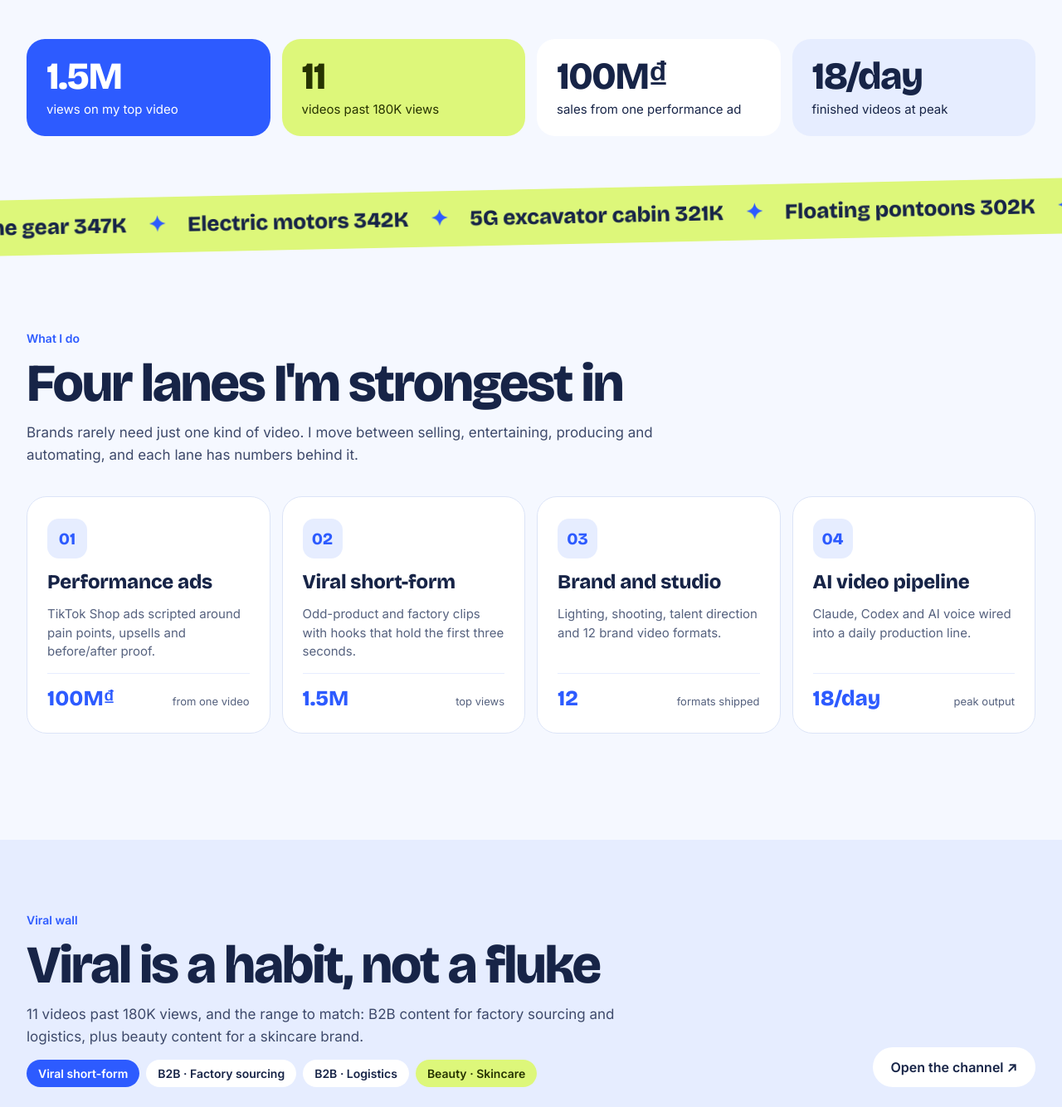
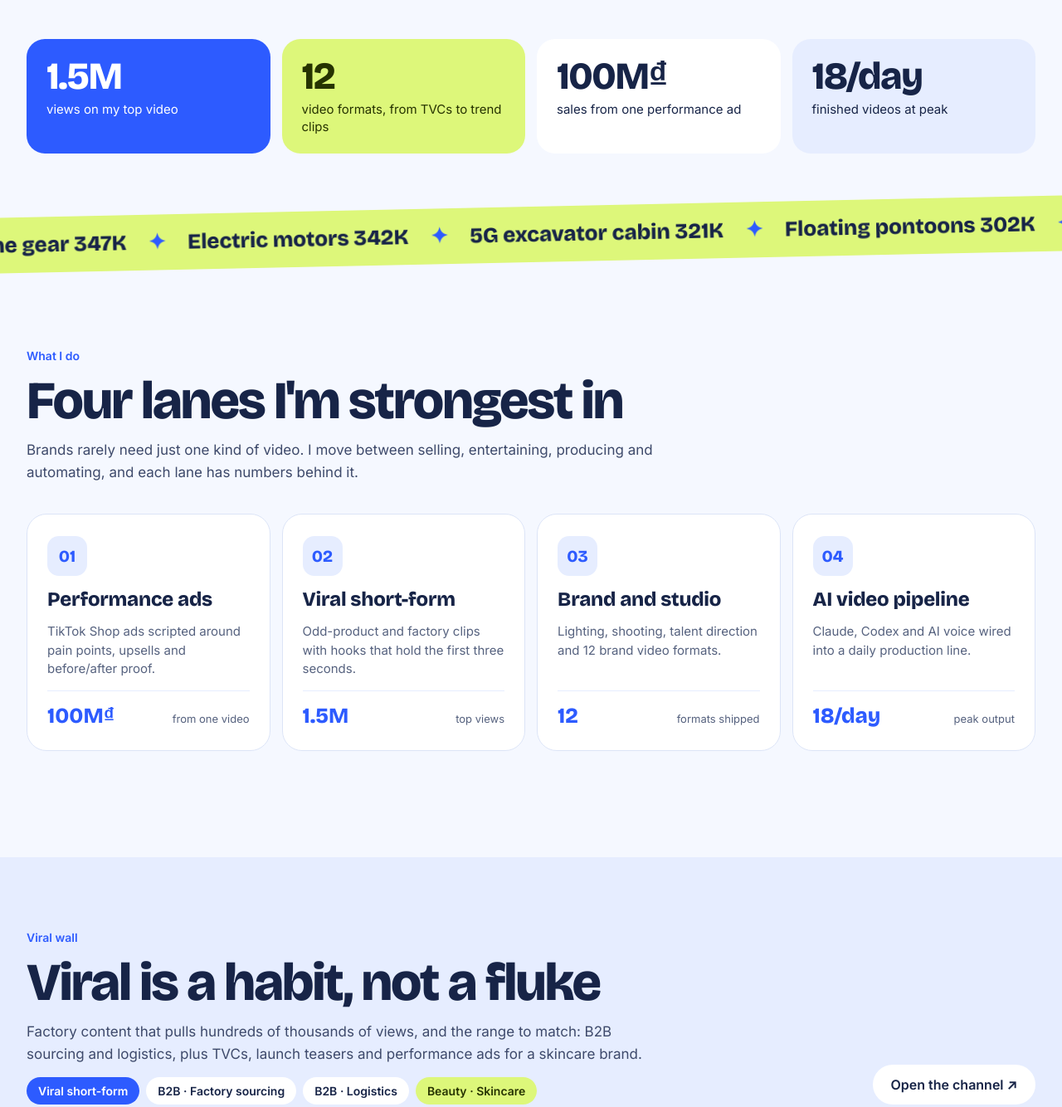
Before and after one commit to trngoctien0505-oss/trngoctien0505-oss.github.io, a plain HTML site: page index.html in a window 1280 px wide. Shown: the part 668-2002 px from the top of the page at 83% size. Drawn offline with nearby package versions, Linux system fonts and the light colour scheme.

Commit message:
Replace 11-videos stat with 12 formats
Co-Authored-By: Claude Opus 5.5 <noreply@anthropic.com>
Claude-Session: https://claude.ai/code/session_01XLVviqA8MGVkTYWX2ncx6q

```diff
--- a/index.html
+++ b/index.html
@@ -95,8 +95,8 @@ a{color:#172447;text-decoration:none}a:hover{color:#2D5BFF}
 
 
 <div class="rv" style="flex: 1 1 220px; min-width: 0; padding: 22px 24px; border-radius: 22px; background: #DDF77A; color: #263300; display: flex; flex-direction: column; gap: 6px">
-<span style="font-family: 'Bricolage Grotesque', sans-serif; font-weight: 800; font-size: 46px; line-height: 1; letter-spacing: -0.03em">11</span>
-<span style="font-size: 15px; line-height: 1.4">videos past 180K views</span>
+<span style="font-family: 'Bricolage Grotesque', sans-serif; font-weight: 800; font-size: 46px; line-height: 1; letter-spacing: -0.03em">12</span>
+<span style="font-size: 15px; line-height: 1.4">video formats, from TVCs to trend clips</span>
 </div>
 
 
@@ -226,7 +226,7 @@ a{color:#172447;text-decoration:none}a:hover{color:#2D5BFF}
 <div style="display: flex; flex-direction: column; gap: 14px; max-width: 760px">
 <span style="font-size: 14px; font-weight: 600; color: #2D5BFF">Viral wall</span>
 <h2 style="margin: 0; font-family: 'Bricolage Grotesque', sans-serif; font-weight: 800; font-size: clamp(36px, 5vw, 64px); line-height: 1; letter-spacing: -0.035em">Viral is a habit, not a fluke</h2>
-<p style="margin: 0; font-size: 17px; line-height: 1.6; color: #3E4A6B">11 videos past 180K views, and the range to match: B2B content for factory sourcing and logistics, plus beauty content for a skincare brand.</p>
+<p style="margin: 0; font-size: 17px; line-height: 1.6; color: #3E4A6B">Factory content that pulls hundreds of thousands of views, and the range to match: B2B sourcing and logistics, plus TVCs, launch teasers and performance ads for a skincare brand.</p>
 <div style="display: flex; flex-wrap: wrap; gap: 8px">
 <span style="padding: 8px 14px; border-radius: 999px; background: #2D5BFF; color: #FFFFFF; font-size: 14px; font-weight: 600">Viral short-form</span>
 <span style="padding: 8px 14px; border-radius: 999px; background: #FFFFFF; font-size: 14px; font-weight: 600">B2B · Factory sourcing</span>
```
